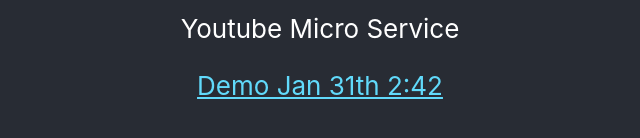
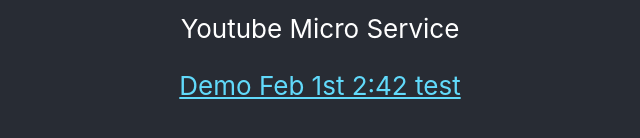
Before and after one commit to sarab-opsera/c2c-opsera-sarab, a React (Create React App) app: page / in a window 1280 px wide. Shown: the part 516-654 px from the top of the page, without its empty margins (320-960 px from the left). Built offline with nearby package versions, Linux system fonts and the light colour scheme.

Commit message:
Demo Feb 1st 2:42 test

```diff
--- a/src/App.js
+++ b/src/App.js
@@ -14,7 +14,7 @@
           target="_blank"
           rel="noopener noreferrer"
         >
-          Demo Jan 31th  2:42
+          Demo Feb 1st 2:42 test
         </a>
       </header>
     </div>
```
